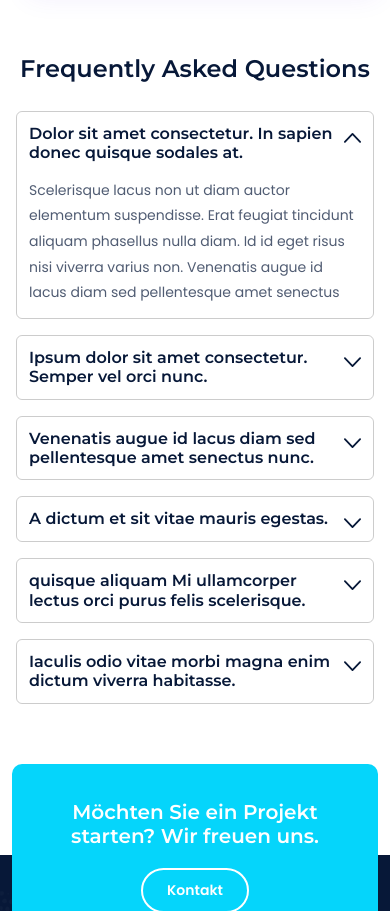
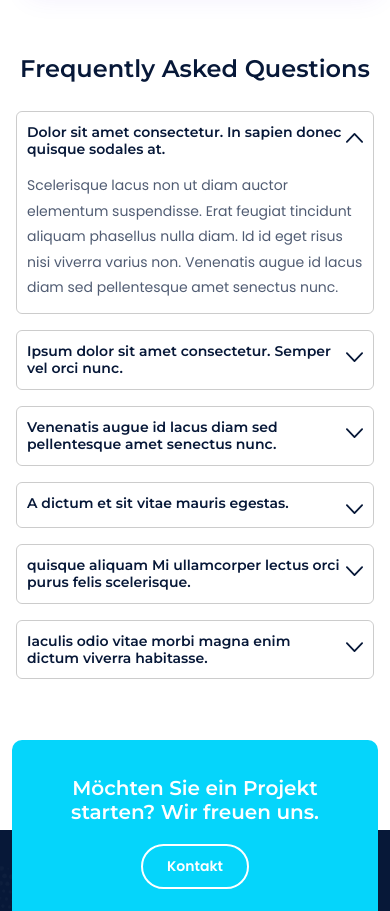
Before and after one commit to mayankpcp7/FoxVision, a React (Create React App) app: page /offer in a window 390 px wide. Shown: the part 3517-4428 px from the top of the page. Built offline with nearby package versions, Linux system fonts and the light colour scheme.

Commit message:
change in faq

```diff
--- a/src/components/Frequently.jsx
+++ b/src/components/Frequently.jsx
@@ -34,7 +34,7 @@ const Frequently = () => {
         <div className="flex flex-col xl:max-w-[970px] md:w-10/12 w-full mx-auto">
           {accordionData.map((item, index) => (
             <div
-              className="accordion-item border border-solid border-[#00000033] sm:pl-[21px] sm:pr-[30px] px-3 py-3 sm:mb-5 mb-4 rounded-[6px] transition-all duration-300 ease-in-out"
+              className="accordion-item border border-solid border-[#00000033] sm:pl-[21px] sm:pr-[30px] px-[10px] py-3 sm:mb-5 mb-4 rounded-[6px] transition-all duration-300 ease-in-out"
               key={index}
               data-aos="fade-up"
             >
@@ -42,7 +42,7 @@ const Frequently = () => {
                 className="accordion-title flex justify-between sm:items-center items-start cursor-pointer"
                 onClick={() => toggleAccordion(index)}
               >
-                <p className="font-montserrat font-semibold text-darkblue !leading-md xl:text-2xl md:text-xl text-base">
+                <p className="font-montserrat font-semibold text-darkblue !leading-md xl:text-2xl md:text-xl sm:text-base text-sm">
                   {item.title}
                 </p>
                 <div className="sm:pt-0 pt-2">
```
Also changed, not shown: src/components/CorporateIdentity.jsx (+3 -6 lines).
